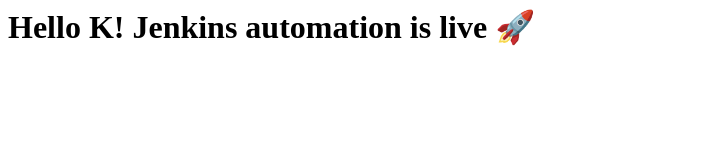
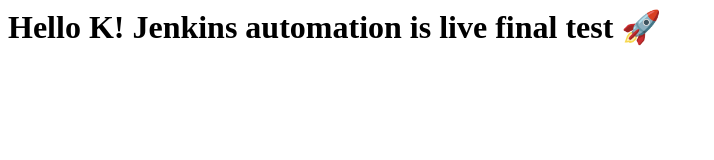
Before and after one commit to karthi-man/k-webhook-project, a plain HTML site: page index.html in a window 1280 px wide. Shown: the whole page, without its empty margins (0-714 px from the left). Drawn offline with Linux system fonts and the light colour scheme.

Commit message:
final automation test

```diff
--- a/index.html
+++ b/index.html
@@ -1 +1 @@
-<h1>Hello K! Jenkins automation is live 🚀</h1>
+<h1>Hello K! Jenkins automation is live final test 🚀</h1>
```
